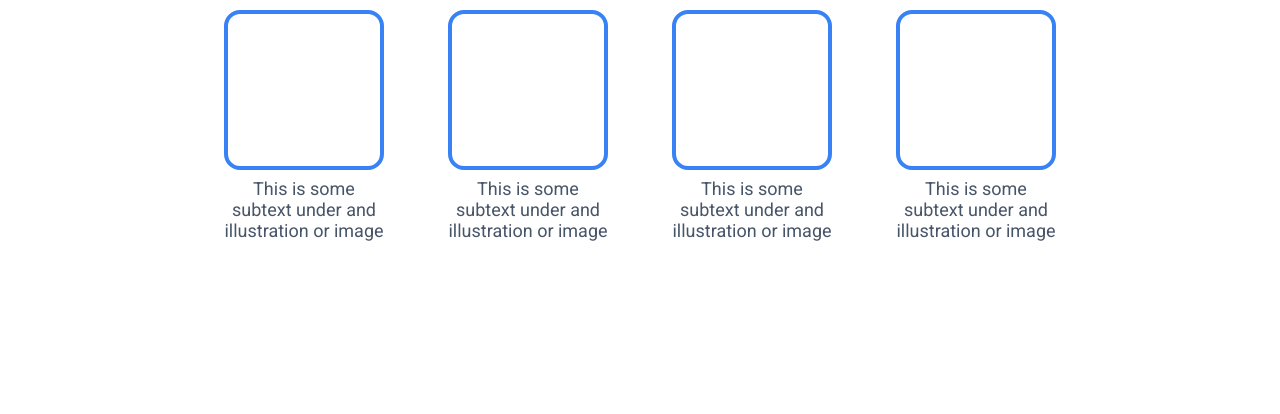
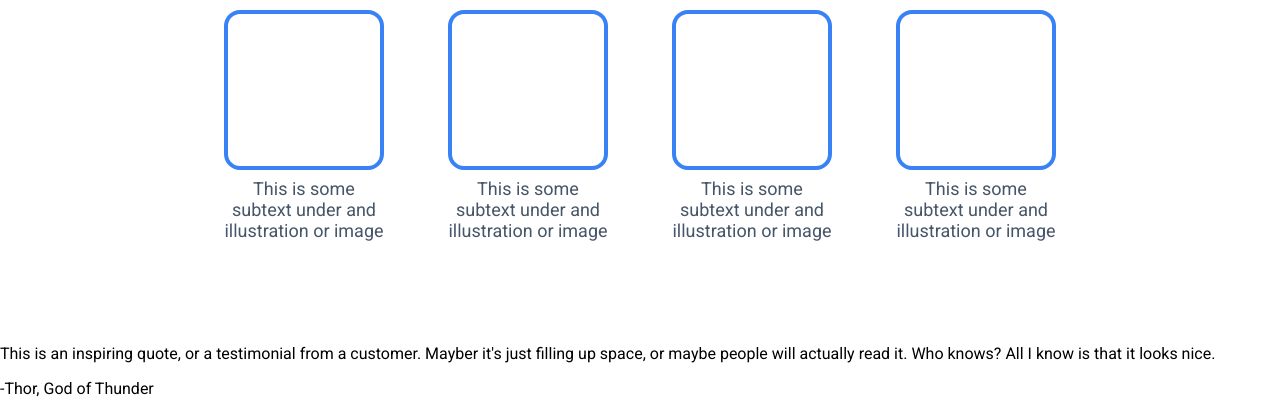
Before and after one commit to k-hain/landing-page, a plain HTML site: page index.html in a window 1280 px wide. Shown: the part 692-1106 px from the top of the page. Before the commit the page ends 1020 px from the top, so only its background shows below. Drawn offline with Linux system fonts and the light colour scheme.

Commit message:
Add HTML for the quote section

```diff
--- a/index.html
+++ b/index.html
@@ -59,5 +59,13 @@
         </div>
       </div>
     </div>
+
+    <div class="quote">
+      <div class="quote-content">
+        <p class="quote-text">This is an inspiring quote, or a testimonial from a customer. Mayber it's just filling up space, or maybe people will actually read it. Who knows? All I know is that it looks nice.</p>
+        <p class="quote-author">-Thor, God of Thunder</p>
+      </div>
+    </div>
+
   </body>
 </html>
```
